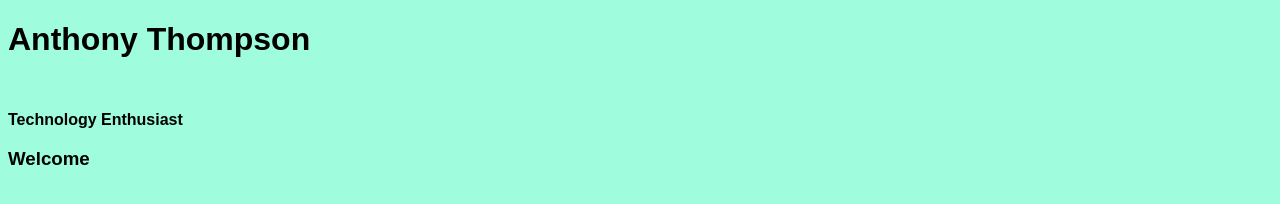
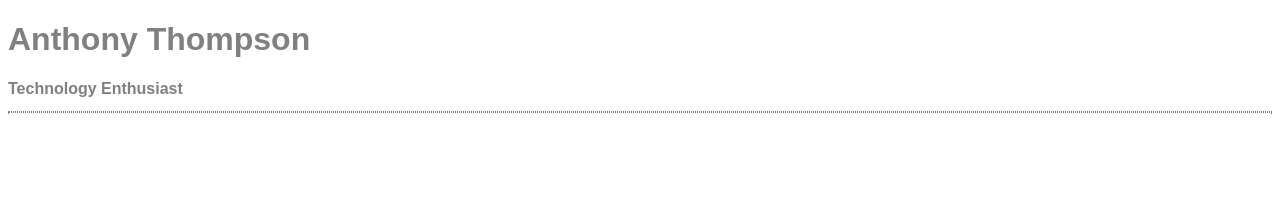
Before and after one commit to AnthonyAlgo/New, a website built with Parcel: page index.html in a window 1280 px wide. Built offline with nearby package versions, Linux system fonts and the light colour scheme.

Commit message:
Working Copy Added line break Changed background color

```diff
--- a/index.html
+++ b/index.html
@@ -10,9 +10,8 @@
     <div id="app"></div>
 
     <h1>Anthony Thompson</h1>
-    <br />
 
     <h2>Technology Enthusiast</h2>
-    <h3>Welcome</h3>
+    <hr />
   </body>
 </html>
--- a/src/styles.css
+++ b/src/styles.css
@@ -1,15 +1,18 @@
 body {
   font-family: sans-serif;
-  background-color: rgb(159, 252, 221);
+  background-color: white;
 }
 h1 {
+  color: gray;
   width: 75%;
   height: 10%;
+  border-color: whitesmoke;
 }
 h2 {
   font-size: 100%;
+  color: gray;
 }
-br {
-  height: 10%;
-  color: white;
+hr {
+  color: gray;
+  border-style: dotted;
 }
```
